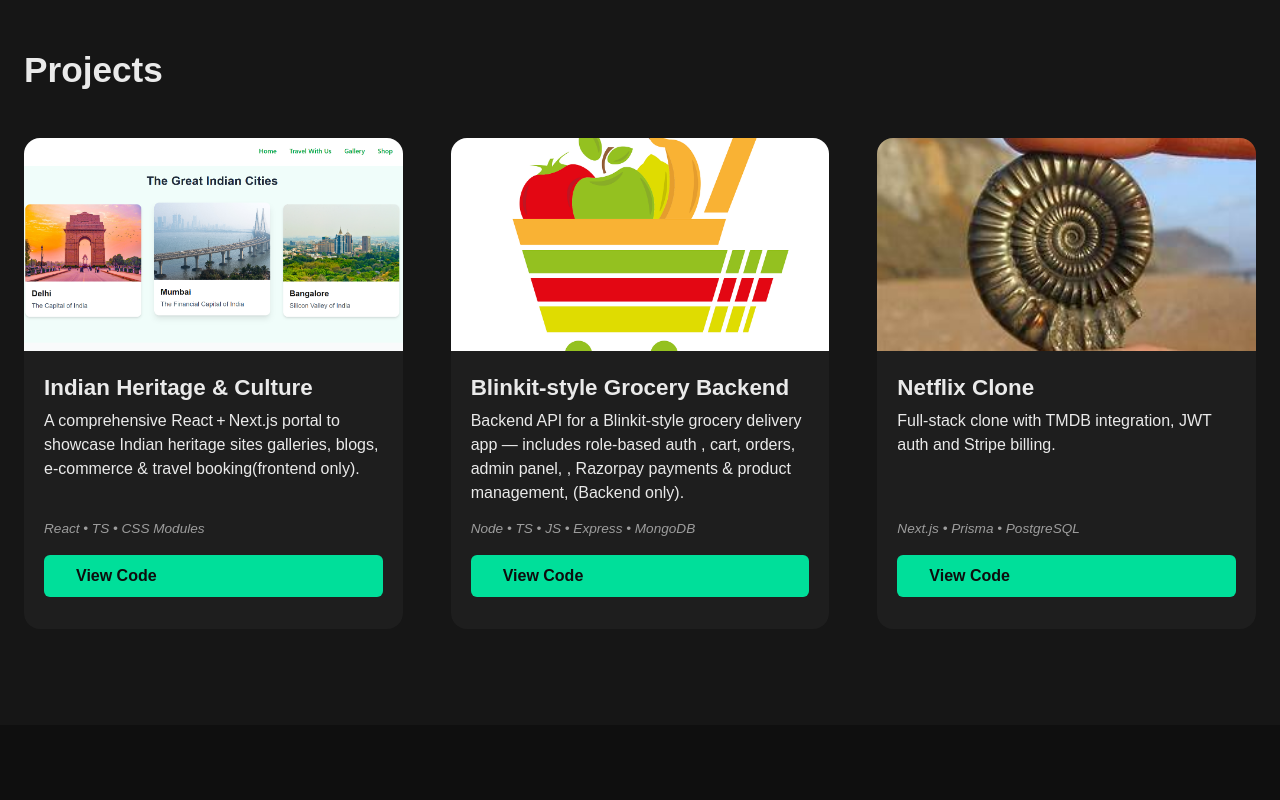
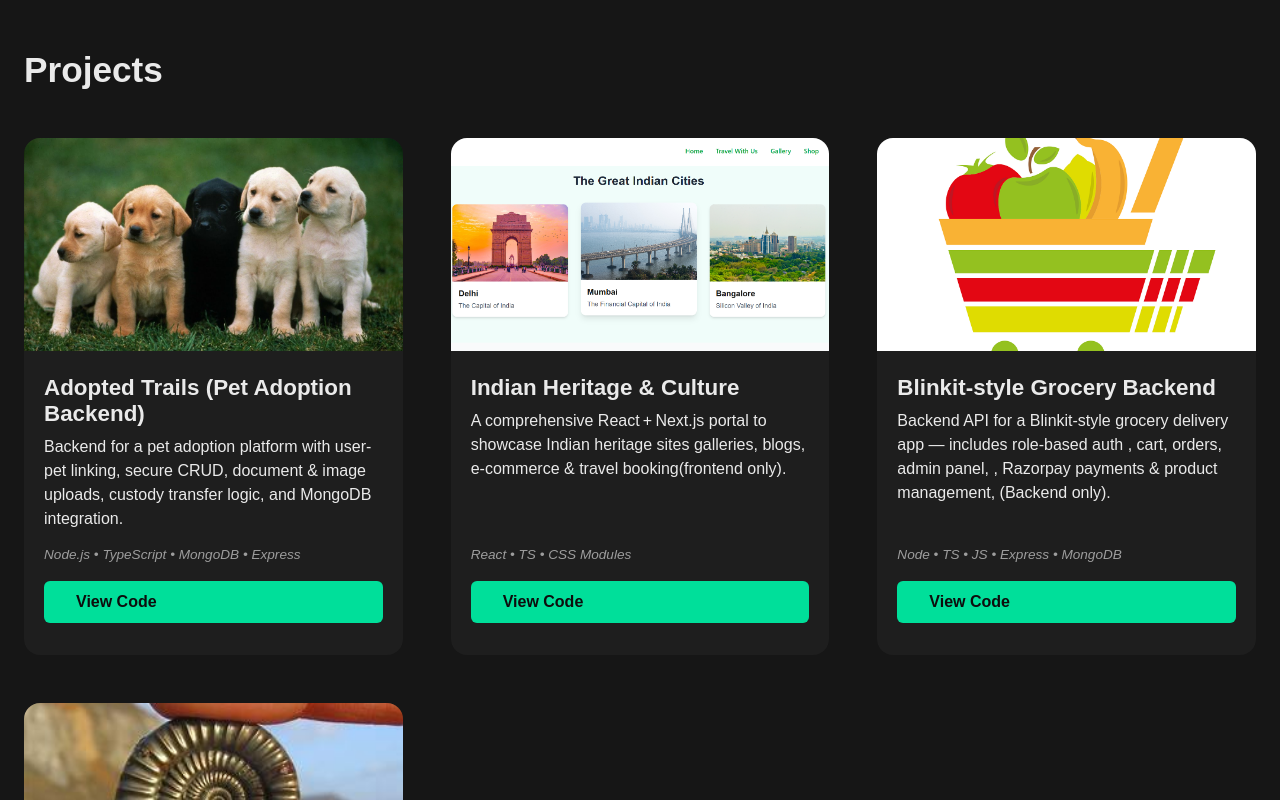
Before and after one commit to samikshatrivedi007/portfolio, a React (Create React App) app: page / in a window 1280 px wide. Shown: the part 1700-2500 px from the top of the page. Built offline with nearby package versions, Linux system fonts and the light colour scheme.

Commit message:
👾code updated👾

```diff
--- a/src/components/Projects.js
+++ b/src/components/Projects.js
@@ -2,6 +2,13 @@
 import './Projects.css';
 
 const projects = [
+    {
+        title: 'Adopted Trails (Pet Adoption Backend)',
+        description: 'Backend for a pet adoption platform with user-pet linking, secure CRUD, document & image uploads, custody transfer logic, and MongoDB integration.',
+        tech: 'Node.js • TypeScript • MongoDB • Express',
+        img: require('../assets/adopted_trails_backend.jpg'), // make sure you add this image in the correct path
+        link: 'https://github.com/samikshatrivedi007/adoptedtails-backend'
+    },
     {
         title: 'Indian Heritage & Culture',
         description: 'A comprehensive React + Next.js portal to showcase Indian heritage sites galleries, blogs, e‑commerce & travel booking(frontend only).',
```
Also changed, not shown: src/assets/adopted_trails_backend.jpg (added).
